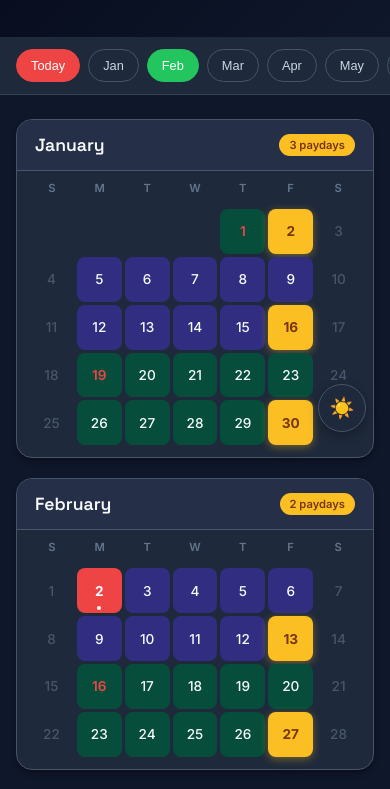
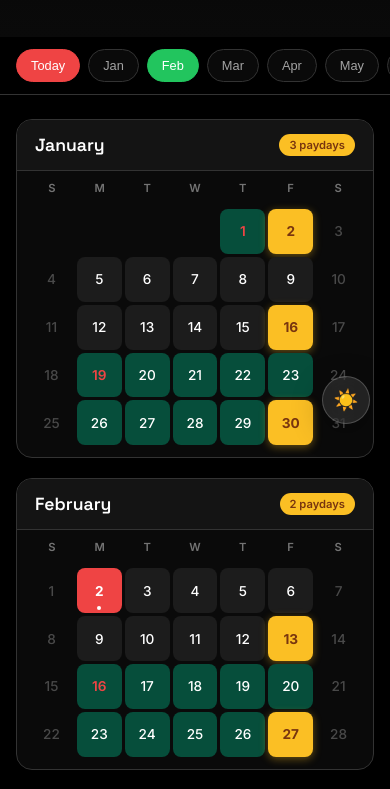
Before and after one commit to akshaybapat6365/hoskbrew-calendar, a website: page index.html in a window 390 px wide. Shown: the part 388-1177 px from the top of the page. Drawn offline with Linux system fonts and the light colour scheme.

Commit message:
Implement pitch black theme and mobile toggle fix

```diff
--- a/index.html
+++ b/index.html
@@ -37,24 +37,24 @@
         }
 
         [data-theme="dark"] {
-            --bg-primary: #0f172a;
-            --bg-secondary: #1e293b;
-            --bg-tertiary: #334155;
-            --text-primary: #f8fafc;
-            --text-secondary: #cbd5e1;
-            --text-tertiary: #64748b;
-            --border-color: #475569;
-            --card-bg: #1e293b;
-            --card-header: #252f47;
-            --nav-bg: #1e293b;
-            --nav-border: #334155;
-            --header-bg: linear-gradient(135deg, #020617 0%, #0f172a 100%);
-            --shadow-sm: 0 1px 2px 0 rgb(0 0 0 / 0.3);
-            --shadow-md: 0 4px 6px -1px rgb(0 0 0 / 0.4);
-            --shadow-lg: 0 10px 15px -3px rgb(0 0 0 / 0.5);
-            --shadow-xl: 0 20px 25px -5px rgb(0 0 0 / 0.6);
-            --period-a: #312e81; /* Indigo for A */
-            --period-b: #064e3b; /* Emerald for B */
+            --bg-primary: #000000;
+            --bg-secondary: #0a0a0a;
+            --bg-tertiary: #141414;
+            --text-primary: #ffffff;
+            --text-secondary: #a3a3a3;
+            --text-tertiary: #737373;
+            --border-color: #333333;
+            --card-bg: #0a0a0a;
+            --card-header: #141414;
+            --nav-bg: #000000;
+            --nav-border: #333333;
+            --header-bg: linear-gradient(180deg, #000000 0%, #0a0a0a 100%);
+            --shadow-sm: 0 1px 2px 0 rgba(0, 0, 0, 0.5);
+            --shadow-md: 0 4px 6px -1px rgba(0, 0, 0, 0.5);
+            --shadow-lg: 0 10px 15px -3px rgba(0, 0, 0, 0.5);
+            --shadow-xl: 0 20px 25px -5px rgba(0, 0, 0, 0.5);
+            --period-a: #1c1c1c; /* Charcoal for A - Neutral Dark */
+            --period-b: #064e3b; /* Brand Green for B - Consistent */
         }
 
         * {
@@ -129,6 +129,7 @@
             border-radius: 50%;
             border: 1px solid var(--border-color);
             background: var(--card-bg);
+            backdrop-filter: blur(10px); /* Glassmorphism for overlap */
             box-shadow: var(--shadow-lg);
             cursor: pointer;
             display: flex;
@@ -141,9 +142,18 @@
         @media (max-width: 768px) {
             .theme-toggle {
                 top: auto;
-                bottom: 24px;
-                right: 24px;
-                box-shadow: 0 4px 12px rgba(0,0,0,0.3);
+                bottom: 32px; /* Higher up to avoid safe area/footer clash */
+                right: 20px;
+                background: rgba(255, 255, 255, 0.1); /* Transparent glass on mobile */
+                border: 1px solid rgba(255, 255, 255, 0.2);
+                color: var(--text-primary);
+                box-shadow: 0 8px 32px rgba(0, 0, 0, 0.3);
+            }
+
+            [data-theme="light"] .theme-toggle {
+                background: rgba(255, 255, 255, 0.8);
+                border: 1px solid rgba(0, 0, 0, 0.1);
+                color: #0f172a;
             }
         }
 
@@ -315,9 +325,9 @@
             -webkit-overflow-scrolling: touch;
         }
 
-        html        [data-theme="dark"] .month-nav {
-            background: #1e293b !important;
-            border-bottom-color: #334155 !important;
+        html[data-theme="dark"] .month-nav {
+            background: #000000 !important;
+            border-bottom-color: #333333 !important;
         }
 
         [data-theme="dark"] .brand-name {
@@ -741,7 +751,7 @@
             if (next === 'light') {
                 monthNav.style.cssText = 'background: #ffffff !important; border-bottom: 1px solid #e2e8f0 !important;';
             } else {
-                monthNav.style.cssText = 'background: #1e293b !important; border-bottom: 1px solid #334155 !important;';
+                monthNav.style.cssText = 'background: #000000 !important; border-bottom: 1px solid #333333 !important;';
             }
             localStorage.setItem('theme', next);
         }
@@ -755,7 +765,7 @@
         if (saved === 'light') {
             monthNav.style.cssText = 'background: #ffffff !important; border-bottom: 1px solid #e2e8f0 !important;';
         } else {
-            monthNav.style.cssText = 'background: #1e293b !important; border-bottom: 1px solid #334155 !important;';
+            monthNav.style.cssText = 'background: #000000 !important; border-bottom: 1px solid #333333 !important;';
         }
 
         function updateCountdown() {
```
Also changed, not shown: screenshots/dark-desktop.png, screenshots/dark-mobile.png, screenshots/feature-overview.png, screenshots/light-desktop.png, screenshots/light-mobile.png.
